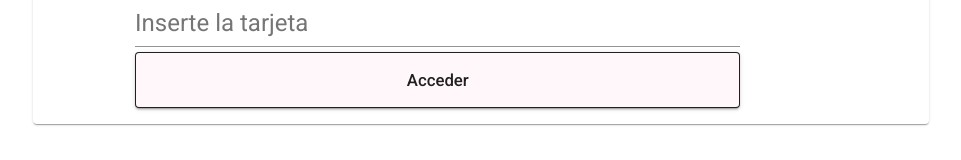
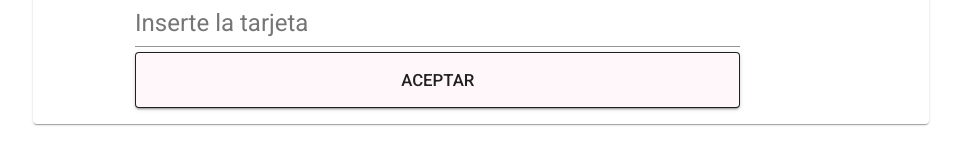
Before and after one commit to Karlinkd010/Project_Caja_Sucursal_LATAM, an Angular app in the folder Front_Caja_Sucursal_LATAM/: page /auth in a window 1280 px wide. Shown: the part 515-675 px from the top of the page, without its empty margins (159-1120 px from the left). Built offline with nearby package versions, Linux system fonts and the light colour scheme.

Commit message:
Update tarjeta.component.html

```diff
--- a/Front_Caja_Sucursal_LATAM/src/app/auth/pages/tarjeta/tarjeta.component.html
+++ b/Front_Caja_Sucursal_LATAM/src/app/auth/pages/tarjeta/tarjeta.component.html
@@ -13,13 +13,12 @@
         </p>
         <form class="example-form">
             <mat-card-content>
-
               <mat-form-field class="example-full-width">
-                <input matInput placeholder="Inserte la tarjeta">
+                <input matInput placeholder="Inserte la tarjeta"  mask="0000-0000-0000-0000">
               </mat-form-field>
             </mat-card-content>
 
-            <button mat-raised-button color="accent" class="btn-block">Acceder</button>
+            <button mat-raised-button color="accent" class="btn-block">ACEPTAR</button>
 
 
         </form>
```
